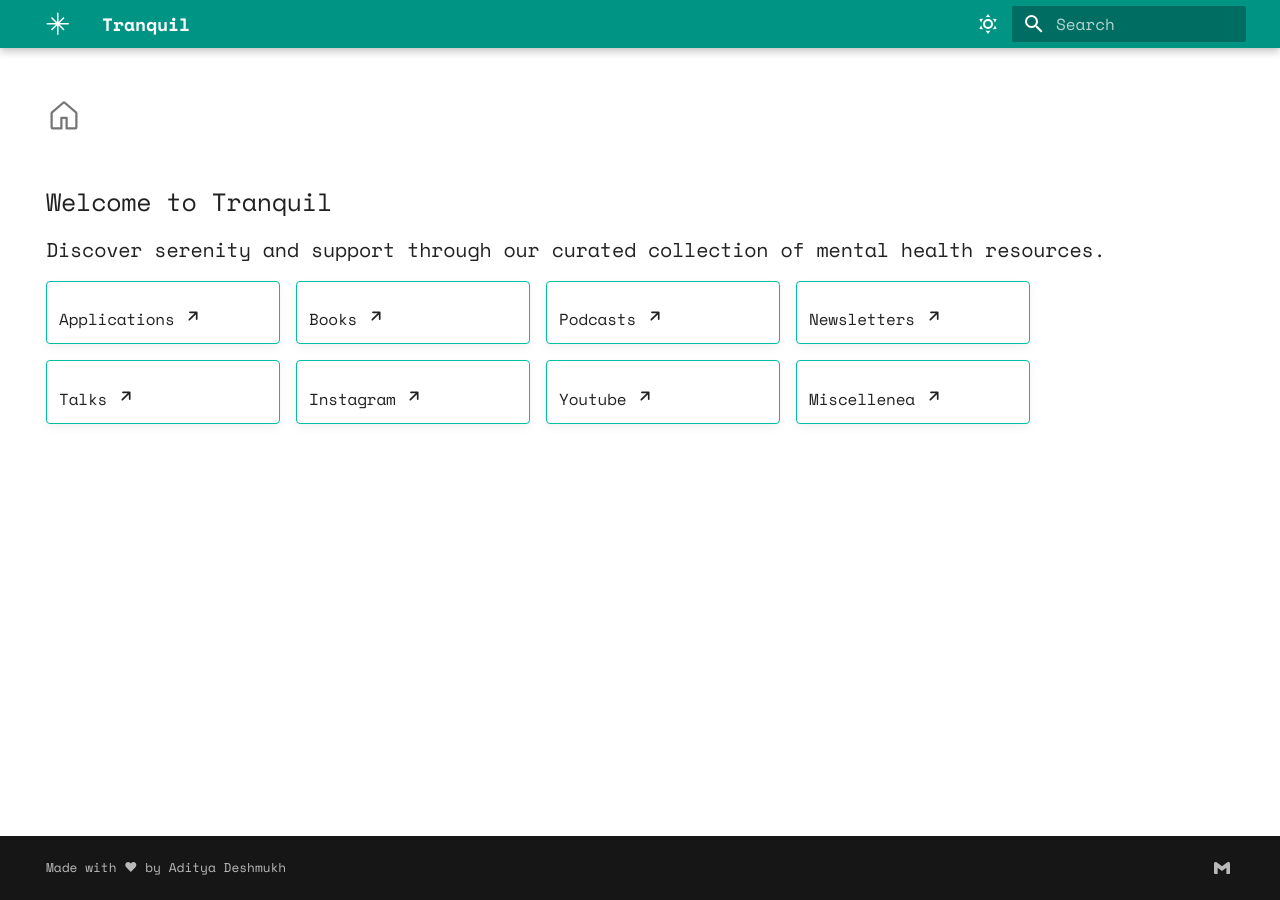
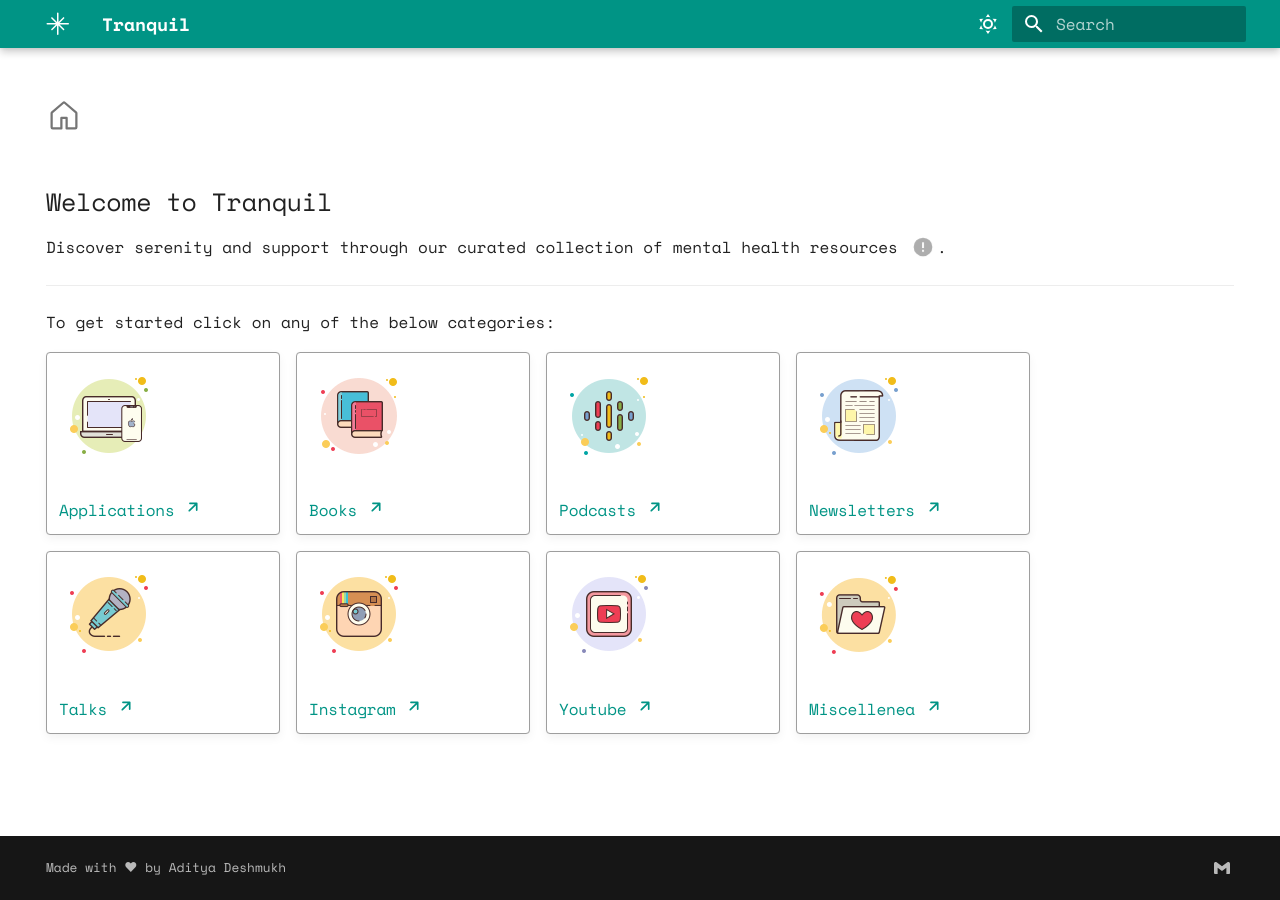
Before and after one commit to aadityadeshmukh/tranquil, an MkDocs documentation site: the page built from docs/index.md, in a window 1280 px wide. Built offline with MkDocs 1.6.1 and Material for MkDocs 9.7.7, drawn with Linux system fonts in a browser that asks for light colours.

Commit message:
home page changes

```diff
--- a/docs/index.md
+++ b/docs/index.md
@@ -6,28 +6,44 @@ hide:
 ---
 # :octicons-home-24:
 ## Welcome to Tranquil
-### Discover serenity and support through our curated collection of mental health resources.
 
-!!! tip inline ""
-    ### Applications :octicons-arrow-up-right-16:
+Discover serenity and support through our curated collection of mental health resources (1).
+{ .annotate }
 
-!!! tip inline ""
-    ### Books :octicons-arrow-up-right-16:
+1. Please note: This website is not a replacement for professional help.
 
-!!! tip inline ""
-    ### Podcasts :octicons-arrow-up-right-16:
 
-!!! tip inline ""
-    ### Newsletters :octicons-arrow-up-right-16:
+---
+To get started click on any of the below categories:
 
-!!! tip inline ""
-    ### Talks :octicons-arrow-up-right-16:
+!!! quote inline ""
+    ![](images/Applications.png)
+    ### [Applications :octicons-arrow-up-right-16:](index.md)
 
-!!! tip inline ""
-    ### Instagram :octicons-arrow-up-right-16:
+!!! quote inline ""
+    ![](images/Booksbooks.png)
+    ### [Books :octicons-arrow-up-right-16:](index.md)
 
-!!! tip inline ""
-    ### Youtube :octicons-arrow-up-right-16:
+!!! quote inline ""
+    ![](images/Podcasts.png)
+    ### [Podcasts :octicons-arrow-up-right-16:](index.md)
 
-!!! tip inline ""
-    ### Miscellenea :octicons-arrow-up-right-16:
+!!! quote inline ""
+    ![](images/Newsletters.png)
+    ### [Newsletters :octicons-arrow-up-right-16:](index.md)
+
+!!! quote inline ""
+    ![](images/Talks.png)
+    ### [Talks :octicons-arrow-up-right-16:](index.md)
+
+!!! quote inline ""
+    ![](images/Insta.png)
+    ### [Instagram :octicons-arrow-up-right-16:](index.md)
+
+!!! quote inline ""
+    ![](images/yt.png)
+    ### [Youtube :octicons-arrow-up-right-16:](index.md)
+
+!!! quote inline ""
+    ![](images/misc.png)
+    ### [Miscellenea :octicons-arrow-up-right-16:](index.md)
--- a/mkdocs.yml
+++ b/mkdocs.yml
@@ -4,6 +4,7 @@ theme:
   name: material
   icon:
     logo: octicons/north-star-24
+    annotation: material/alert-circle
   font:
     text: Space Mono
   palette:
```
Also changed, not shown: docs/images/Applications.png (added), docs/images/Booksbooks.png (added), docs/images/Insta.png (added), docs/images/Newsletters.png (added), docs/images/Podcasts.png (added), docs/images/Talks.png (added), docs/images/misc.png (added), docs/images/yt.png (added).
